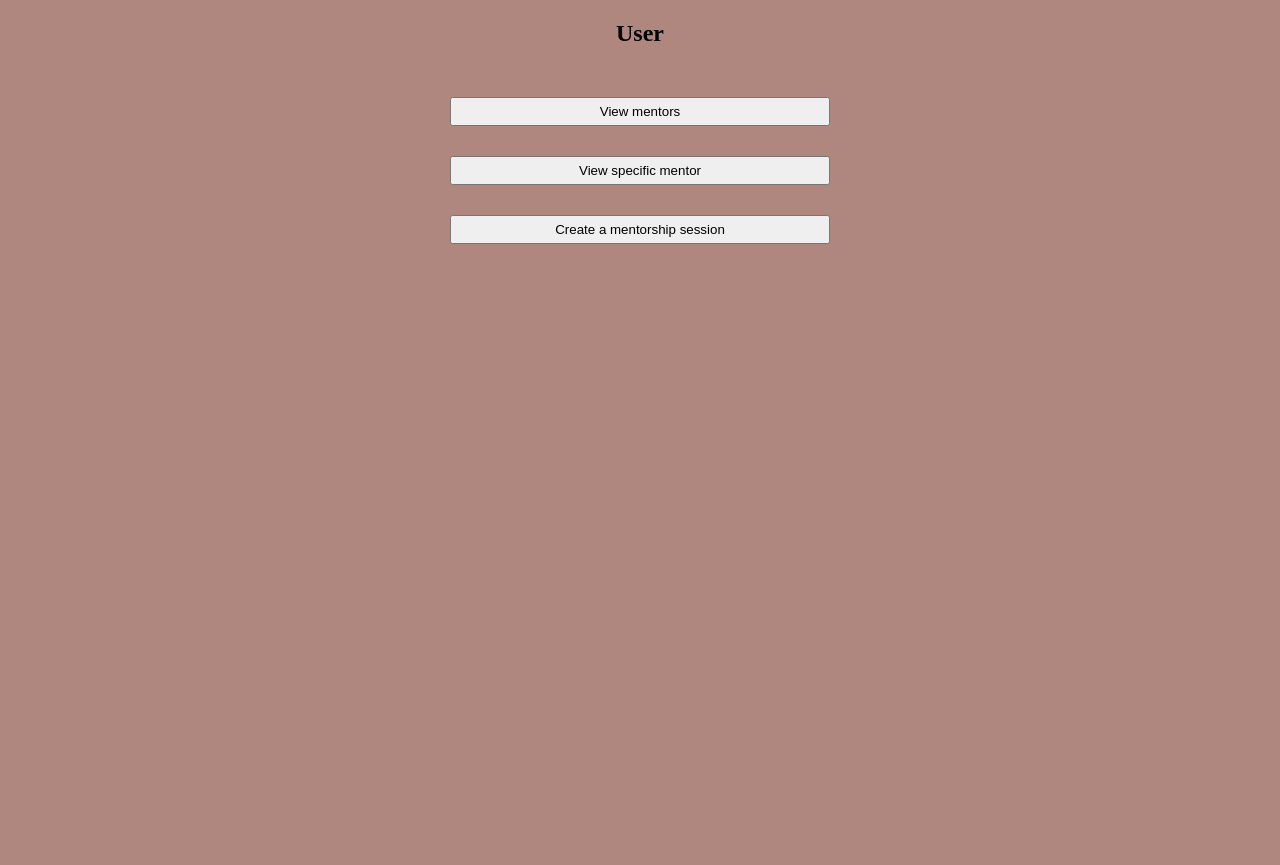
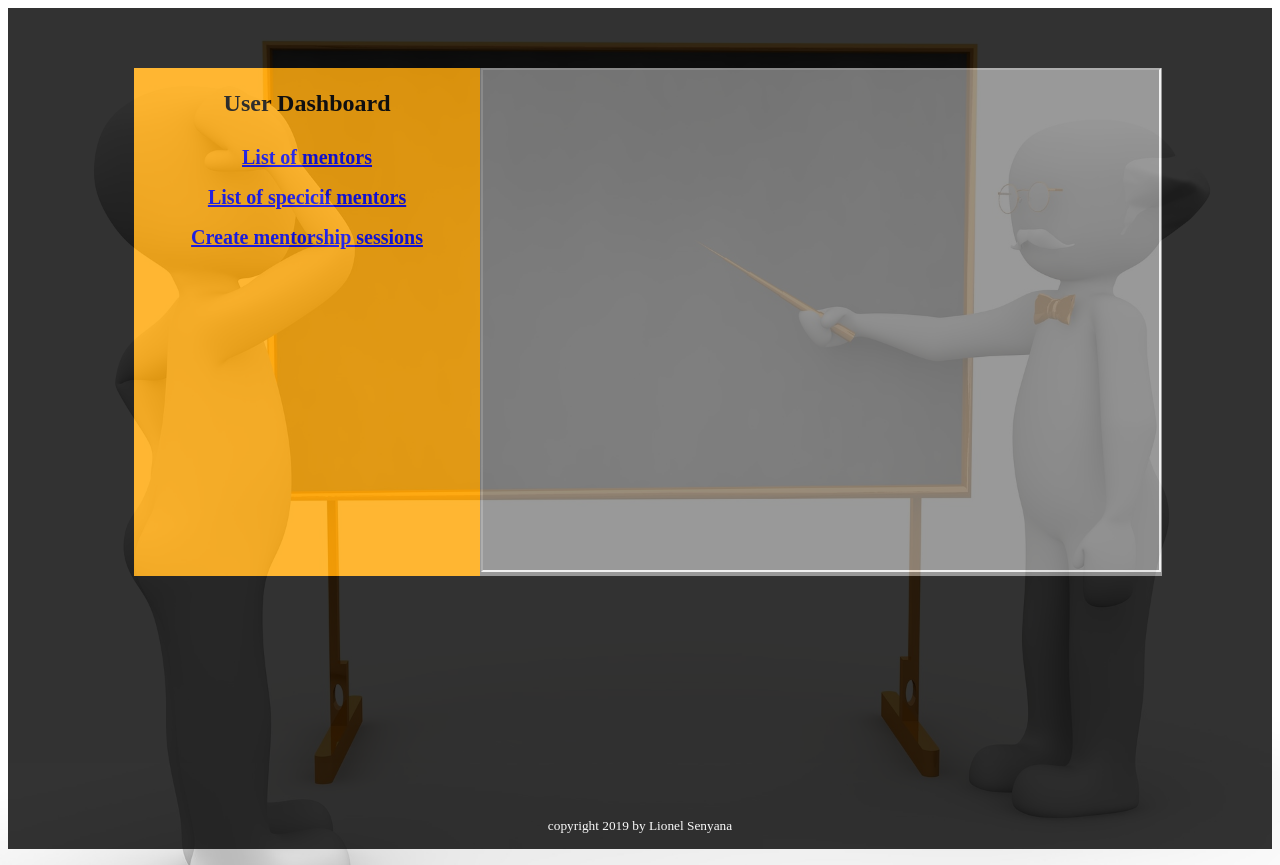
Before and after one commit to lionelsenyana/lionelsenyana.github.io, a website: page UI/html/user.html in a window 1280 px wide. Before the commit the page ends 800 px from the top, so only its background shows below. Drawn offline with Linux system fonts and the light colour scheme.

Commit message:
new design I have

```diff
--- a/UI/css/app.css
+++ b/UI/css/app.css
@@ -1,5 +1,5 @@
 body {
-  background-image: url("../assets/image_background.jpg");
+  background-image: url("/UI/assets/image_background.jpg");
   background-size: cover;
   background-position: center;
 }
--- a/UI/html/user.html
+++ b/UI/html/user.html
@@ -4,22 +4,67 @@
 <head>
   <style>
     body {
-      background-color: #AF877F;
+      background-image: url("../assets/image_background.jpg");
+      background-size: cover;
+      background-position: center;
     }
 
     h2 {
       color: solid black;
       text-align: center;
     }
-
+    .container {
+      background-color: black;
+      opacity: 0.8;
+      padding-top: 50px;
+      padding-bottom: 20px;
+      text-align: center;
+      height: auto;
+      width:90%;
+      display: flex;
+      padding-left: 10%;
+    }
+    .description {
+      margin-top: 10px;
+      width: 60%;
+      height: auto;
+      background-color: grey;
+      margin-bottom: 220px;
+      padding-bottom: 0px;
+    }
+    .description iframe{
+      width: 99%;
+      height: 500px;
+    }
     input {
       width: 30%;
       margin-top: 30px;
       padding: 5px 5px;
     }
+    .vertical-menu a{
+      padding: 2px 30px;
+      line-height: 40px;
+      font-size: 20px;
+      font-weight: bold;
+    }
 
     #inputSection {
+      margin-top: 10px;
+      border: 2px solid orange;
+      width: 30%;
+      height: auto;
+      background-color: orange;
+      margin-bottom: 220px;
+      padding-bottom: 20px;
+    }
+    #footer {
       text-align: center;
+      color: white;
+      padding-bottom: 15px;
+      background-color: black;
+      opacity: 0.8;
+      margin-top:-0.5px;
+      width: 100%;
     }
   </style>
 
@@ -39,16 +84,33 @@
 </head>
 
 <body>
-  <div id="inputSection">
-    <h2>User</h2>
-    <input type="button" id="viewMentors" value="View mentors" onclick="processViewMentors()" />
-    <br>
-    <input type="button" id="viewSpecificMentors" value="View specific mentor"
-      onclick="processViewSpecificMentors()" />
-    <br>
-    <input type="button" id="createMentorshipSession" value="Create a mentorship session"
-      onclick="processCreateMentorshipSession()" />
+  <div class="container">
+    <div id="inputSection">
+      <h2>User Dashboard</h2>
+      <div class="vertical-menu">
+        <a href="view-mentors.html" target="content">
+          List of mentors
+        </a>
+        <br />
+        <a href="view-specific-mentors.html" target="content">
+          List of specicif mentors
+        </a>
+        <br />
+        <a href="create-mentorship-session.html" target="content">
+          Create mentorship sessions
+        </a>
+        <br>
+      </div>
+    </div>
+    <div class="description"><iframe name="content"></iframe>
+    </div>
   </div>
+  <p id="footer">
+
+      <small>
+            copyright 2019 by Lionel Senyana
+      </small>
+</p>
 </body>
 
 </html>
--- a/UI/js/freementor.js
+++ b/UI/js/freementor.js
@@ -1,7 +1,7 @@
 
 function processForSignin() {
-  window.location.assign("../html/signin.html");
+  window.location.assign("../UI/html/signin.html");
 }
 function processForSignup() {
-  window.location.assign("../html/signup.html");
+  window.location.assign("../UI/html/signup.html");
 }
--- a/server/routes/session-routes.js
+++ b/server/routes/session-routes.js
@@ -127,7 +127,7 @@ router.patch('/:sessionId/accept', function (req, res) {
 
 router.patch('/:sessionId/reject', function (req, res) {
     res.set("Content-type", "application/json");
-      console.log('About to accept a session: <' + JSON.stringify(req.body) + '>');
+    console.log('About to reject a session: <' + JSON.stringify(req.body) + '>');
 
     var token = req.body.token; // token will be validated once database is ready
     var mentorId = req.body.mentorId;
```
Also changed, not shown: UI/html/mentor.html (+57 -2 lines), UI/html/signin.html (+14 -12 lines), UI/html/signup.html (+25 -27 lines), UI/index.html (+2 -2 lines), server/tests/auth-routes-test.js (+1 -1 lines), server/tests/manage.js (+5 -6 lines), server/tests/session-routes-test.js (+1 -1 lines), server/routes/auth-routes.js (line endings or trailing spaces), server/routes/mentor-routes.js (indentation only), server/routes/user-routes.js (line endings or trailing spaces), server/tests/mentor-routes-test.js (indentation only). Lines whose indentation alone changed are shown as unchanged.
